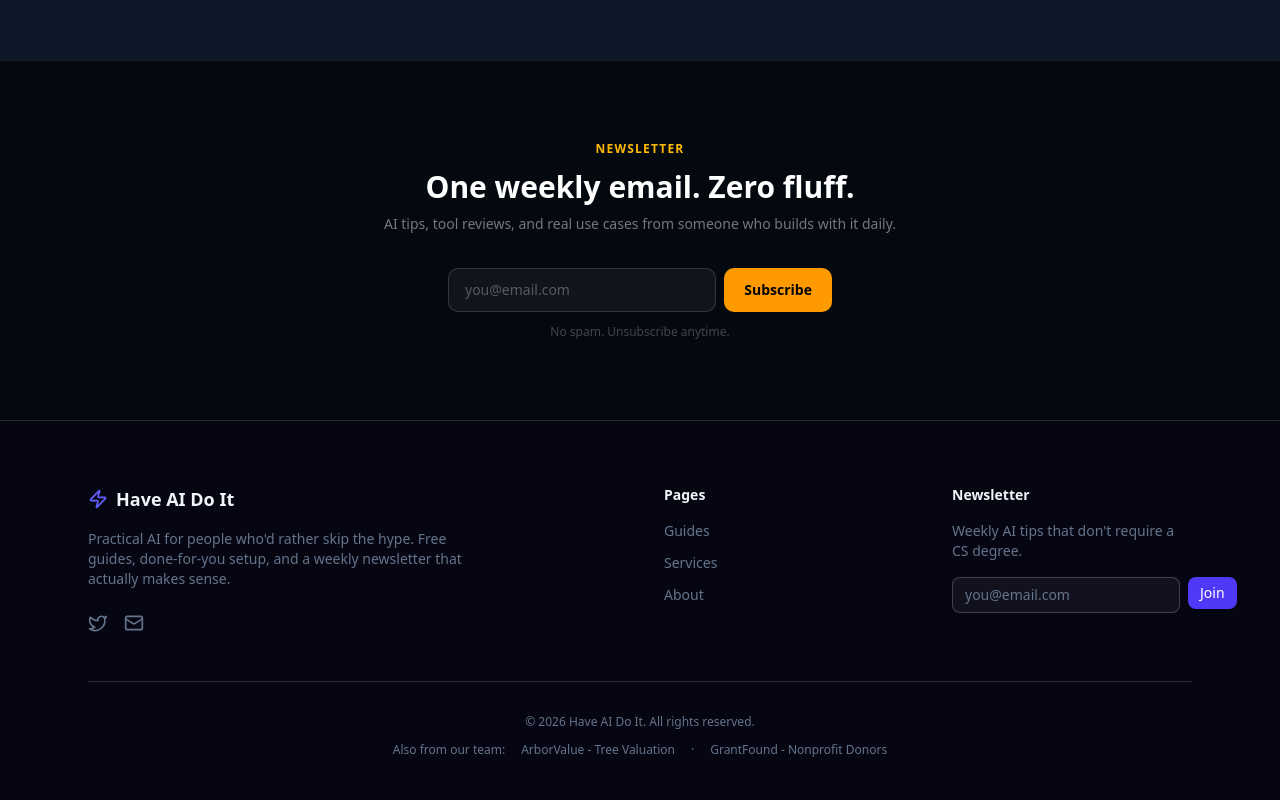
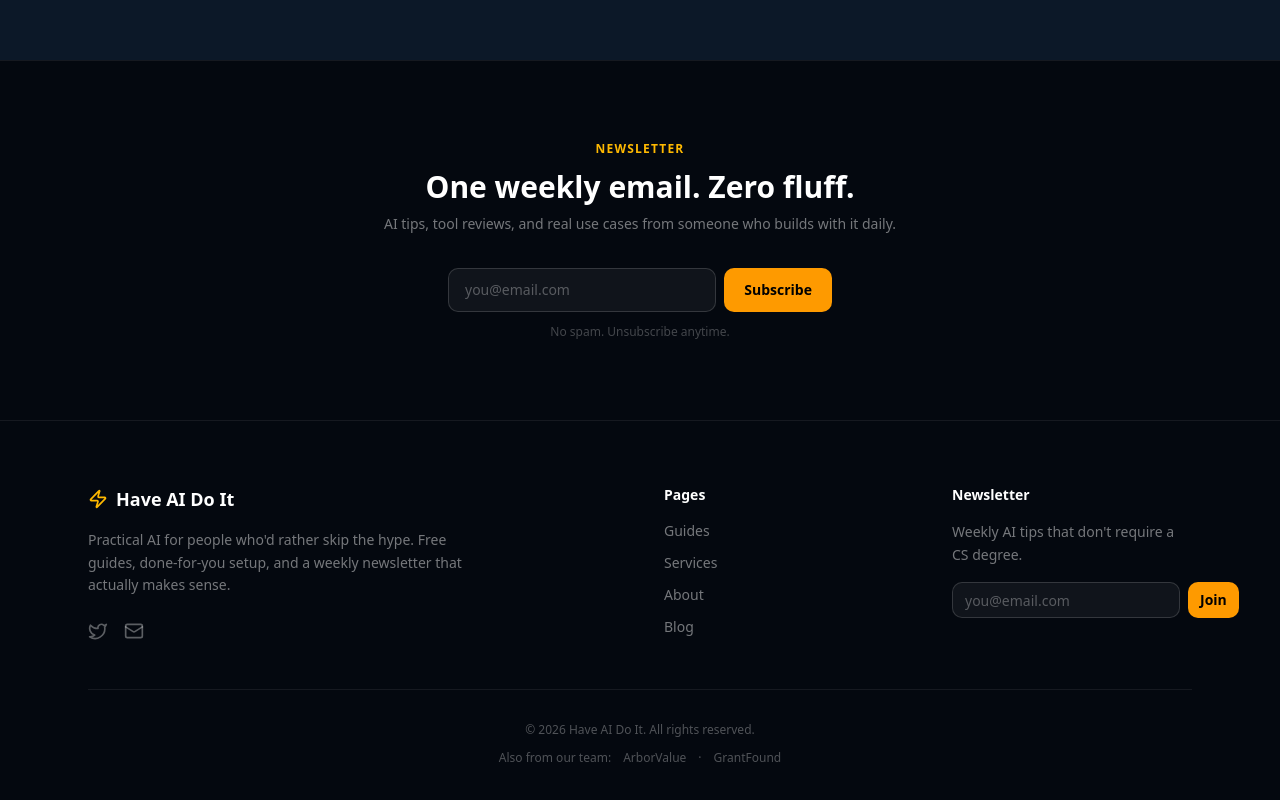
Before and after one commit to cwestie27/haveaidoit, a Next.js app: page / in a window 1280 px wide. Shown: the part 3832-4632 px from the top of the page. Built offline with nearby package versions, Linux system fonts and the light colour scheme; no server answers.

Commit message:
Update footer to match new navy/amber palette

```diff
--- a/src/components/footer.tsx
+++ b/src/components/footer.tsx
@@ -3,7 +3,6 @@
 import { useState } from "react";
 import Link from "next/link";
 import { Zap, Mail, Twitter, CheckCircle2, Loader2 } from "lucide-react";
-import { Button } from "@/components/ui/button";
 
 export function Footer() {
   const [email, setEmail] = useState("");
@@ -28,15 +27,17 @@ export function Footer() {
   };
 
   return (
-    <footer className="border-t border-white/15 bg-[#060612]">
+    <footer className="border-t border-white/[0.07] bg-[#04080F]">
       <div className="mx-auto max-w-6xl px-4 py-16 sm:px-6">
         <div className="grid gap-12 md:grid-cols-4">
+
+          {/* Brand */}
           <div className="md:col-span-2">
-            <Link href="/" className="flex items-center gap-2 text-lg font-bold">
-              <Zap className="h-5 w-5 text-indigo-500" />
+            <Link href="/" className="flex items-center gap-2 text-lg font-bold text-white">
+              <Zap className="h-5 w-5 text-amber-400" />
               Have AI Do It
             </Link>
-            <p className="mt-4 max-w-sm text-sm text-muted-foreground">
+            <p className="mt-4 max-w-sm text-sm text-white/45 leading-relaxed">
               Practical AI for people who&apos;d rather skip the hype. Free guides, done-for-you
               setup, and a weekly newsletter that actually makes sense.
             </p>
@@ -45,15 +46,14 @@ export function Footer() {
                 href="https://twitter.com/haveaidoit"
                 target="_blank"
                 rel="noopener noreferrer"
-                className="text-muted-foreground transition-colors hover:text-foreground"
+                className="text-white/35 hover:text-white/80 transition-colors"
                 aria-label="Twitter"
               >
                 <Twitter className="h-5 w-5" />
               </a>
-
               <a
                 href="mailto:carson@haveaidoit.com"
-                className="text-muted-foreground transition-colors hover:text-foreground"
+                className="text-white/35 hover:text-white/80 transition-colors"
                 aria-label="Email"
               >
                 <Mail className="h-5 w-5" />
@@ -61,34 +61,38 @@ export function Footer() {
             </div>
           </div>
 
+          {/* Pages */}
           <div>
-            <h3 className="mb-4 text-sm font-semibold text-foreground">Pages</h3>
-            <ul className="space-y-3 text-sm text-muted-foreground">
-              <li>
-                <Link href="/guides" className="transition-colors hover:text-foreground">
-                  Guides
-                </Link>
-              </li>
-              <li>
-                <Link href="/services" className="transition-colors hover:text-foreground">
-                  Services
-                </Link>
-              </li>
-              <li>
-                <Link href="/about" className="transition-colors hover:text-foreground">
-                  About
-                </Link>
-              </li>
+            <h3 className="mb-4 text-sm font-semibold text-white">Pages</h3>
+            <ul className="space-y-3 text-sm text-white/45">
+              {[
+                { href: "/guides", label: "Guides" },
+                { href: "/services", label: "Services" },
+                { href: "/about", label: "About" },
+                { href: "https://blog.haveaidoit.com", label: "Blog", external: true },
+              ].map((l) => (
+                <li key={l.href}>
+                  <Link
+                    href={l.href}
+                    target={l.external ? "_blank" : undefined}
+                    rel={l.external ? "noopener noreferrer" : undefined}
+                    className="hover:text-white transition-colors"
+                  >
+                    {l.label}
+                  </Link>
+                </li>
+              ))}
             </ul>
           </div>
 
+          {/* Newsletter */}
           <div>
-            <h3 className="mb-4 text-sm font-semibold text-foreground">Newsletter</h3>
-            <p className="mb-4 text-sm text-muted-foreground">
+            <h3 className="mb-4 text-sm font-semibold text-white">Newsletter</h3>
+            <p className="mb-4 text-sm text-white/45 leading-relaxed">
               Weekly AI tips that don&apos;t require a CS degree.
             </p>
             {subState === "success" ? (
-              <div className="flex items-center gap-1.5 text-xs text-green-400">
+              <div className="flex items-center gap-1.5 text-xs text-emerald-400">
                 <CheckCircle2 className="h-3.5 w-3.5" />
                 <span>Check your email to confirm!</span>
               </div>
@@ -100,16 +104,19 @@ export function Footer() {
                   value={email}
                   onChange={(e) => setEmail(e.target.value)}
                   placeholder="you@email.com"
-                  className="h-9 flex-1 rounded-md border border-white/20 bg-white/5 px-3 text-sm text-foreground placeholder:text-muted-foreground focus:outline-none focus:ring-2 focus:ring-indigo-500/50"
+                  className="h-9 flex-1 rounded-lg border border-white/15 bg-white/5 px-3 text-sm text-white placeholder:text-white/30 focus:outline-none focus:ring-2 focus:ring-amber-500/40"
                 />
-                <Button
+                <button
                   type="submit"
-                  size="sm"
                   disabled={subState === "loading"}
-                  className="bg-indigo-600 text-white hover:bg-indigo-500"
+                  className="px-3 h-9 rounded-lg bg-amber-500 text-black text-sm font-bold hover:bg-amber-400 transition-colors disabled:opacity-60 shrink-0"
                 >
-                  {subState === "loading" ? <Loader2 className="h-3 w-3 animate-spin" /> : "Join"}
-                </Button>
+                  {subState === "loading" ? (
+                    <Loader2 className="h-3 w-3 animate-spin" />
+                  ) : (
+                    "Join"
+                  )}
+                </button>
               </form>
             )}
             {subState === "error" && (
@@ -118,13 +125,28 @@ export function Footer() {
           </div>
         </div>
 
-        <div className="mt-12 border-t border-white/15 pt-8 text-center text-xs text-muted-foreground">
+        {/* Bottom bar */}
+        <div className="mt-12 border-t border-white/[0.07] pt-8 text-center text-xs text-white/30">
           <p>&copy; {new Date().getFullYear()} Have AI Do It. All rights reserved.</p>
-          <div className="mt-3 flex items-center justify-center gap-4">
+          <div className="mt-3 flex flex-wrap items-center justify-center gap-x-3 gap-y-1">
             <span>Also from our team:</span>
-            <a href="https://www.arborvalue.com" className="hover:text-foreground transition-colors" target="_blank" rel="noopener noreferrer">ArborValue - Tree Valuation</a>
+            <a
+              href="https://www.arborvalue.com"
+              className="hover:text-white/70 transition-colors"
+              target="_blank"
+              rel="noopener noreferrer"
+            >
+              ArborValue
+            </a>
             <span>·</span>
-            <a href="https://grantfound.com" className="hover:text-foreground transition-colors" target="_blank" rel="noopener noreferrer">GrantFound - Nonprofit Donors</a>
+            <a
+              href="https://grantfound.com"
+              className="hover:text-white/70 transition-colors"
+              target="_blank"
+              rel="noopener noreferrer"
+            >
+              GrantFound
+            </a>
           </div>
         </div>
       </div>
```
